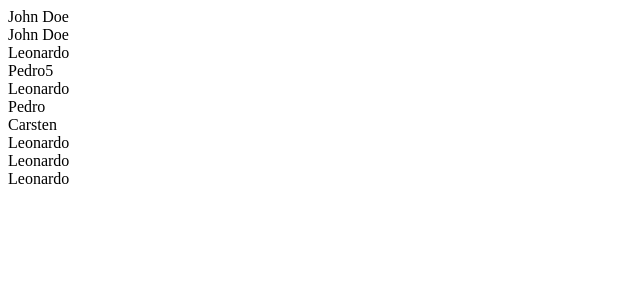
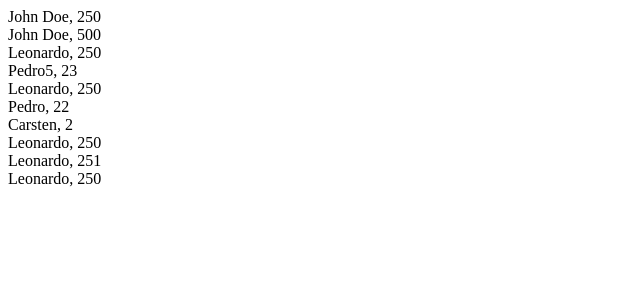
Before and after one commit to paulzimmclay/react-infinite-scroll, a React (Create React App) app: page / in a window 1280 px wide. Shown: the top 300 px of the page, without its empty margins (0-640 px from the left). Built offline with nearby package versions, Linux system fonts and the light colour scheme.

Commit message:
Passenger proptypes, added bootstrap

```diff
--- a/package.json
+++ b/package.json
@@ -6,7 +6,10 @@
     "@testing-library/jest-dom": "^5.16.2",
     "@testing-library/react": "^12.1.2",
     "@testing-library/user-event": "^13.5.0",
+    "bootstrap": "^5.1.3",
+    "prop-types": "^15.8.1",
     "react": "^17.0.2",
+    "react-bootstrap": "^2.1.2",
     "react-dom": "^17.0.2",
     "react-scripts": "5.0.0",
     "web-vitals": "^2.1.4"
--- a/src/Passenger.js
+++ b/src/Passenger.js
@@ -1,9 +1,35 @@
 import React from 'react';
+import PropTypes from 'prop-types';
 
 class Passenger extends React.Component {
   render() {
     const { passenger } = this.props;
-    return <div className="">{passenger.name}</div>;
+    const { _id, name, trips, airline, __v } = passenger;
+    return (
+      <div className="">
+        {name}, {trips}
+      </div>
+    );
   }
 }
+
+Passenger.propTypes = {
+  passenger: PropTypes.shape({
+    _id: PropTypes.string,
+    name: PropTypes.string,
+    trips: PropTypes.number,
+    airline: {
+      id: PropTypes.number,
+      name: PropTypes.string,
+      country: PropTypes.string,
+      logo: PropTypes.string,
+      slogan: PropTypes.string,
+      head_quaters: PropTypes.string,
+      website: PropTypes.string,
+      established: PropTypes.string,
+    },
+    __v: PropTypes.number,
+  }),
+};
+
 export default Passenger;
```
Also changed, not shown: 1 other file (tests, documents, lock files or other folders).
